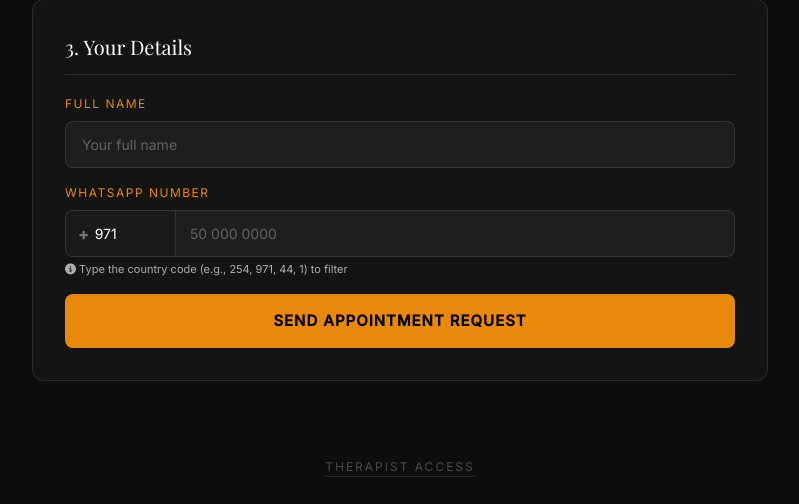
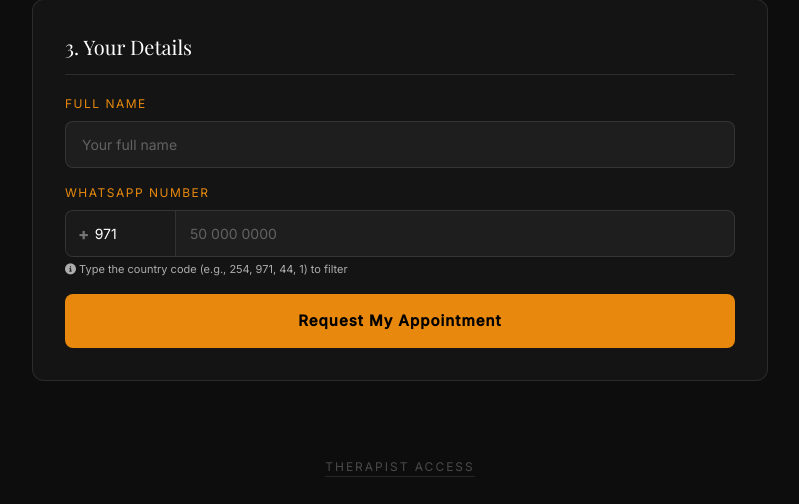
Before and after one commit to MarthaMuronji/rosette-booking, a Django app: page /book/ in a window 1280 px wide. Shown: the part 1844-2348 px from the top of the page, without its empty margins (240-1039 px from the left). Run offline with Django 5.2, Linux system fonts and the light colour scheme; data that the repository does not hold is empty.

Commit message:
Warmer button text: Request My Appointment / Reserve My Session

```diff
--- a/templates/bookings/book_confirm.html
+++ b/templates/bookings/book_confirm.html
@@ -435,7 +435,7 @@
 
                 <button type="submit" class="btn-primary-rw w-100 py-3"
                         style="font-size:15px; letter-spacing:1px; border-radius:8px;">
-                    CONFIRM MY BOOKING
+                    Reserve My Session
                 </button>
             </form>
 
--- a/templates/bookings/book_request.html
+++ b/templates/bookings/book_request.html
@@ -695,7 +695,7 @@
 
                 <button type="submit" class="btn-primary-rw w-100 py-3"
                         style="font-size:15px; letter-spacing:1px; border-radius:8px;">
-                    SEND APPOINTMENT REQUEST
+                    Request My Appointment
                 </button>
             </form>
 
--- a/templates/bookings/client_dashboard.html
+++ b/templates/bookings/client_dashboard.html
@@ -668,7 +668,7 @@
 
                     <button type="submit" class="btn-primary-rw w-100 py-3"
                             style="font-size:14px; letter-spacing:1px; border-radius:8px; margin-top:8px;">
-                        SEND APPOINTMENT REQUEST
+                        Request My Appointment
                     </button>
                 </form>
             </div>
```
